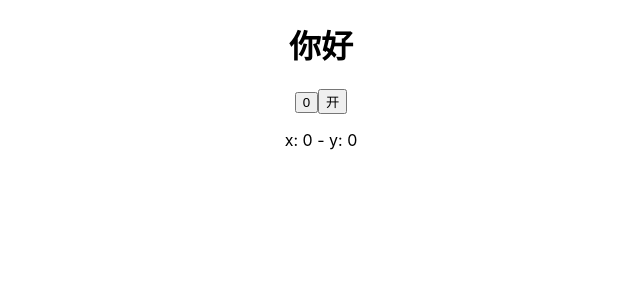
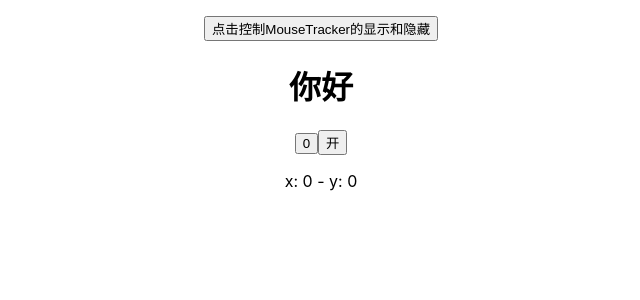
Before and after one commit to Huxiaoyu1992/react-ts, a React (Create React App) app: page / in a window 1280 px wide. Shown: the top 300 px of the page, without its empty margins (319-959 px from the left). Built offline with nearby package versions, Linux system fonts and the light colour scheme.

Commit message:
useEffect的一些参数的使用

```diff
--- a/src/App.tsx
+++ b/src/App.tsx
@@ -1,16 +1,18 @@
-import React from 'react';
+import React, { useState } from 'react';
 import './App.css';
 import Hello from './components/Hello'
 import Button from './components/button'
 import MouseTracker from './components/MouseTracker'
 function App() {
+  const [show, setShow] = useState(true)
   return (
     <div className="App">
+      <p><button onClick={()=>setShow(!show)}>点击控制MouseTracker的显示和隐藏</button></p>
       {/* 接口 */}
       <Hello />
       {/* useState的Hook */}
       <Button />
-      <MouseTracker />
+      {show && <MouseTracker />}
     </div>
   );
 }
--- a/src/components/MouseTracker.tsx
+++ b/src/components/MouseTracker.tsx
@@ -1,6 +1,7 @@
 import React, { useState, useEffect } from 'react'
 
 const MouseTracker: React.FC = () => {
+
   const [mouse, setMouse] = useState({ x: 0, y: 0 })
   useEffect(() => {
     console.log('add effect')
@@ -15,7 +16,7 @@ const MouseTracker: React.FC = () => {
       console.log('remove effect')
       document.removeEventListener('click', updateMouse)
     }
-  })
+  }, []) // 只想在挂载和卸载的时候各执行一次，就传入空数组[]
   console.log('before render')
   return (
     <p>x: {mouse.x} - y: {mouse.y}</p>
--- a/src/components/button.tsx
+++ b/src/components/button.tsx
@@ -18,7 +18,7 @@ const Button: React.FC = () => {
   useEffect(() => {
     // react在渲染后执行的操作：包含了componentDidMount和componentDidupdateß
     document.title = `点击了${num}次`
-  })
+  }, [num]) // 只有当num改变的时候 useEffect才会执行
   return (
     <Fragment>
       <button onClick={() => setNum(num + 1)}>{num}</button>
```
Also changed, not shown: 1 other file (tests, documents, lock files or other folders).
